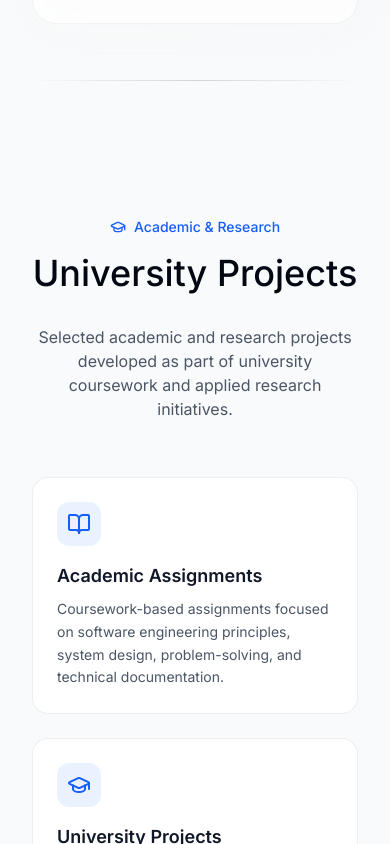
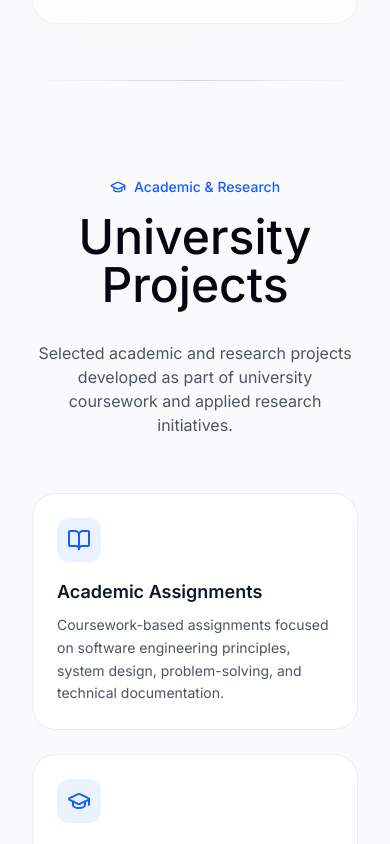
Before and after one commit to DevPlux/DevPlux-Official-Website, a Next.js app in the folder frontend/: page / in a window 390 px wide. Shown: the part 3180-4024 px from the top of the page. Built offline with nearby package versions, Linux system fonts and the light colour scheme.

Commit message:
Update projects.tsx

```diff
--- a/frontend/components/projects.tsx
+++ b/frontend/components/projects.tsx
@@ -9,6 +9,7 @@ import {
   BriefcaseBusiness,
 } from "lucide-react";
 import React from "react";
+import SectionHeading from "@/components/section-heading";
 
 const universityProjects = [
   {
@@ -38,7 +39,7 @@ export default function Projects() {
     <motion.main
       ref={ref}
       id="projects"
-      className="max-w-7xl mx-auto px-4 sm:px-6 pt-20 pb-32 scroll-mt-15"
+      className="max-w-7xl mx-auto px-4 sm:px-6 pt-10 pb-10 scroll-mt-15"
       initial={{ opacity: 0 }}
       animate={{ opacity: 1 }}
     >
@@ -57,9 +58,7 @@ export default function Projects() {
             <span className="font-medium">Academic & Research</span>
           </div>
 
-          <h2 className="sm:text-5xl text-4xl font-medium capitalize mb-8 text-center sm:mt-8">
-            University Projects
-          </h2>
+          <SectionHeading>University Projects</SectionHeading>
 
           <p className="mt-3 text-gray-600 dark:text-gray-400">
             Selected academic and research projects developed as part of
@@ -89,7 +88,7 @@ export default function Projects() {
                   scale: 1.02,
                   transition: { duration: 0.25 },
                 }}
-                className="group relative rounded-2xl border border-gray-200/70 dark:border-gray-800 bg-white dark:bg-gray-900 p-6 overflow-hidden"
+                className="group relative rounded-3xl border border-gray-200/70 dark:border-gray-800 bg-white dark:bg-gray-900 p-6 overflow-hidden"
               >
                 {/* Hover glow */}
                 <div className="pointer-events-none absolute inset-0 opacity-0 group-hover:opacity-100 transition duration-300">
```
